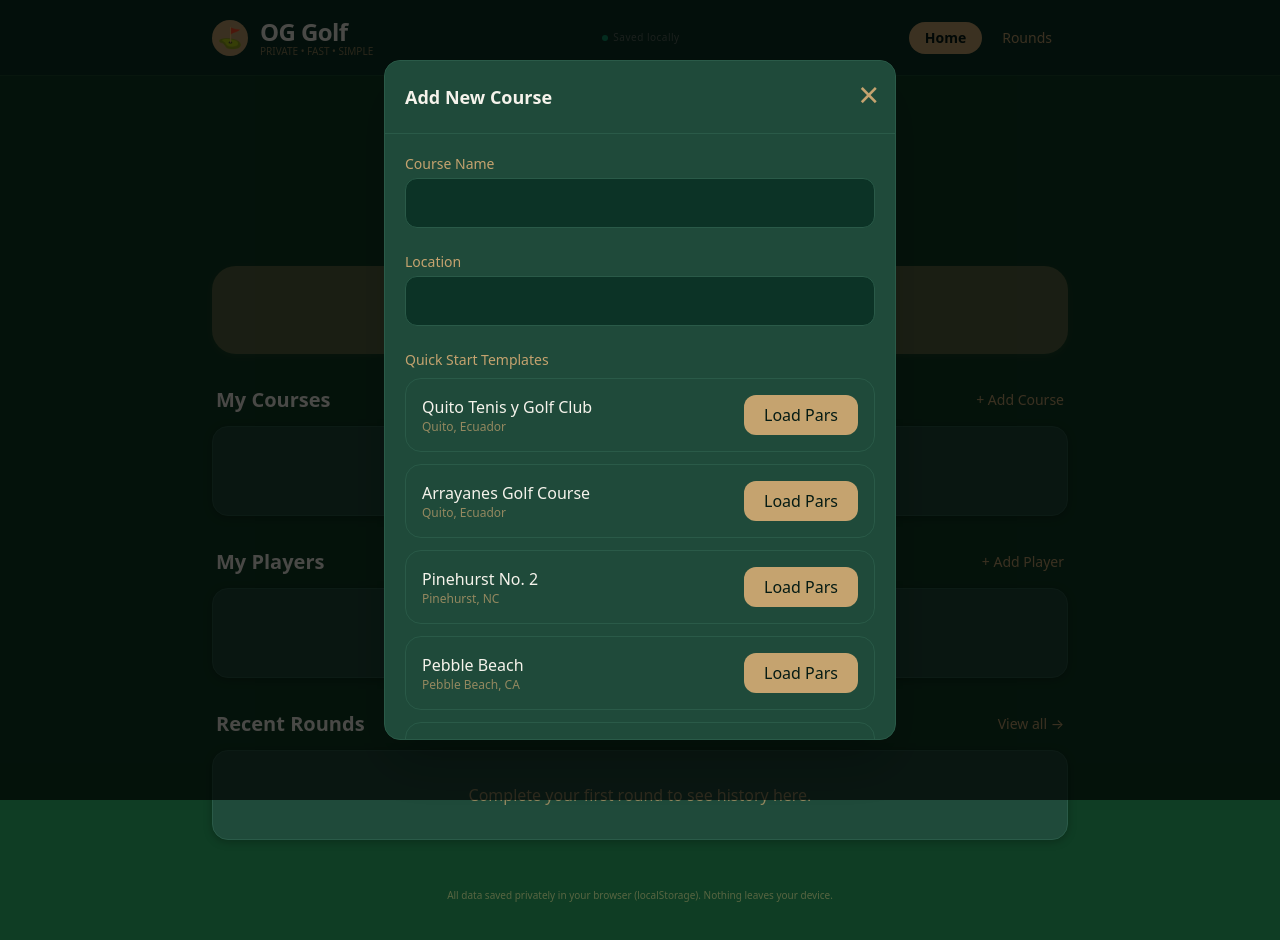
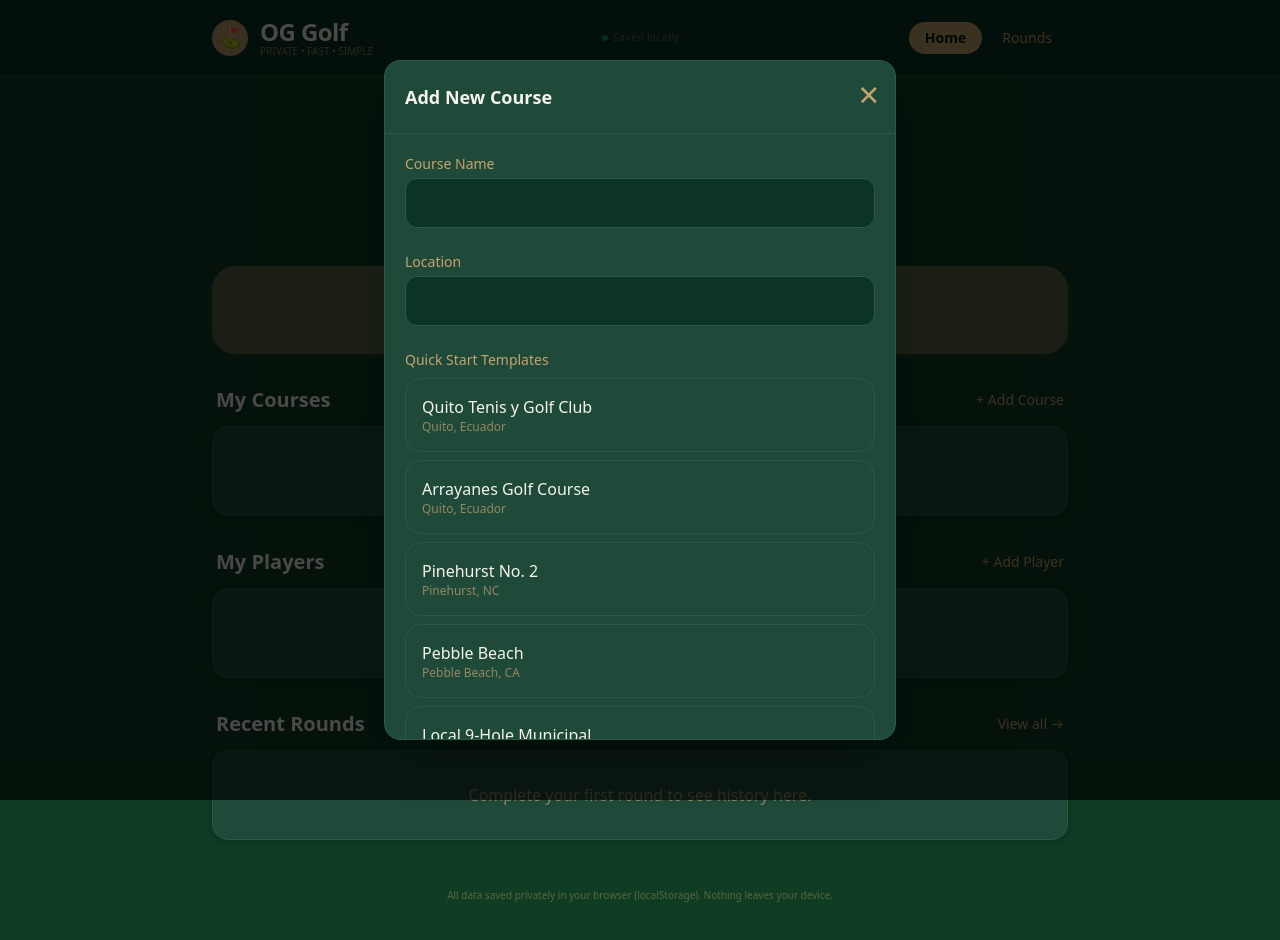
Before and after one commit to pateverab/og-golf, a Next.js app: page / in a window 1280 px wide. Both pictures are taken after a click on the button "+ Add Course". Shown: the top 940 px of the page. Built offline with nearby package versions, Linux system fonts and the light colour scheme.

Commit message:
Update course templates

```diff
--- a/components/CourseForm.tsx
+++ b/components/CourseForm.tsx
@@ -15,21 +15,23 @@ export function CourseForm({ onSave, onCancel }: CourseFormProps) {
     Array.from({ length: 18 }, (_, i) => ({ number: i + 1, par: 4 }))
   );
 
-  const loadFullTemplate = (template: any) => {
-    setName(template.name);
-    setLocation(template.location);
+  const loadTemplate = (template: any) => {
+    setName(template.name || "");
+    setLocation(template.location || "");
 
-    if (template.suggestedPars) {
-      const newHoles = template.suggestedPars.map((par: number, i: number) => ({
-        number: i + 1,
-        par: Number(par)
+    // This is the key - force update
+    const newHoles = (template.suggestedPars || Array(18).fill(4)).map((par: number, index: number) => ({
+      number: index + 1,
+      par: Number(par) || 4,
     }));
+
     setHoles(newHoles);
-    }
   };
 
   const updatePar = (holeNumber: number, newPar: number) => {
-    setHoles(prev => prev.map(h => h.number === holeNumber ? { ...h, par: newPar } : h));
+    setHoles(prev => prev.map(h =>
+      h.number === holeNumber ? { ...h, par: newPar } : h
+    ));
   };
 
   const handleSubmit = (e: React.FormEvent) => {
@@ -42,32 +44,39 @@ export function CourseForm({ onSave, onCancel }: CourseFormProps) {
     <form onSubmit={handleSubmit} className="space-y-6">
       <div>
         <label className="block text-sm font-medium text-[#c5a36f] mb-1">Course Name</label>
-        <input type="text" value={name} onChange={(e) => setName(e.target.value)} className="w-full bg-[#0c3326] border border-[#2a5a48] rounded-xl px-4 py-3 text-white" required />
+        <input
+          type="text"
+          value={name}
+          onChange={(e) => setName(e.target.value)}
+          className="w-full bg-[#0c3326] border border-[#2a5a48] rounded-xl px-4 py-3 text-white"
+          required
+        />
       </div>
 
       <div>
         <label className="block text-sm font-medium text-[#c5a36f] mb-1">Location</label>
-        <input type="text" value={location} onChange={(e) => setLocation(e.target.value)} className="w-full bg-[#0c3326] border border-[#2a5a48] rounded-xl px-4 py-3 text-white" />
+        <input
+          type="text"
+          value={location}
+          onChange={(e) => setLocation(e.target.value)}
+          className="w-full bg-[#0c3326] border border-[#2a5a48] rounded-xl px-4 py-3 text-white"
+        />
       </div>
 
-      {/* Templates with Load Button */}
+      {/* Templates */}
       <div>
         <label className="block text-sm font-medium text-[#c5a36f] mb-2">Quick Start Templates</label>
-        <div className="space-y-3">
-          {SUGGESTED_COURSE_TEMPLATES.map((t, i) => (
-            <div key={i} className="flex gap-3 items-center p-4 border border-[#2a5a48] rounded-2xl">
-              <div className="flex-1">
-                <div className="font-medium">{t.name}</div>
-                <div className="text-xs text-[#c5a36f]/70">{t.location}</div>
-              </div>
+        <div className="space-y-2">
+          {SUGGESTED_COURSE_TEMPLATES.map((template, index) => (
             <button
+              key={index}
               type="button"
-                onClick={() => loadFullTemplate(t)}
-                className="px-5 py-2 bg-[#c5a36f] text-[#051b14] rounded-xl font-medium hover:bg-white transition"
+              onClick={() => loadTemplate(template)}
+              className="w-full text-left p-4 rounded-2xl border border-[#2a5a48] hover:border-[#c5a36f] hover:bg-[#1f4a3a] transition-all"
             >
-                Load Pars
+              <div className="font-medium">{template.name}</div>
+              <div className="text-xs text-[#c5a36f]/70">{template.location}</div>
             </button>
-            </div>
           ))}
         </div>
       </div>
@@ -84,6 +93,8 @@ export function CourseForm({ onSave, onCancel }: CourseFormProps) {
                 value={hole.par}
                 onChange={(e) => updatePar(hole.number, parseInt(e.target.value) || 4)}
                 className="w-full text-center bg-[#0c3326] border border-[#2a5a48] rounded py-2 font-semibold"
+                min="3"
+                max="6"
               />
             </div>
           ))}
@@ -91,8 +102,19 @@ export function CourseForm({ onSave, onCancel }: CourseFormProps) {
       </div>
 
       <div className="flex gap-3 pt-4">
-        <button type="button" onClick={onCancel} className="flex-1 py-3 rounded-xl border border-[#2a5a48]">Cancel</button>
-        <button type="submit" className="flex-1 py-3 rounded-xl bg-[#c5a36f] text-black font-semibold">Save Course</button>
+        <button
+          type="button"
+          onClick={onCancel}
+          className="flex-1 py-3 rounded-xl border border-[#2a5a48] font-semibold"
+        >
+          Cancel
+        </button>
+        <button
+          type="submit"
+          className="flex-1 py-3 rounded-xl bg-[#c5a36f] text-[#051b14] font-semibold"
+        >
+          Save Course
+        </button>
       </div>
     </form>
   );
--- a/lib/calculations.ts
+++ b/lib/calculations.ts
@@ -106,12 +106,14 @@ export const SUGGESTED_COURSE_TEMPLATES: CourseTemplate[] = [
   {
     name: "Quito Tenis y Golf Club",
     location: "Quito, Ecuador",
-    holeCount: 18
+    holeCount: 18,
+    suggestedPars: [4,3,5,4,4,3,4,5,4,4,4,5,4,3,4,4,3,4]
   },
   {
     name: "Arrayanes Golf Course",
     location: "Quito, Ecuador",
-    holeCount: 18
+    holeCount: 18,
+    suggestedPars: [4,4,5,3,4,5,3,4,4,4,3,5,4,3,5,4,3,4]
   },
   { name: "Pinehurst No. 2", location: "Pinehurst, NC", holeCount: 18 },
   { name: "Pebble Beach", location: "Pebble Beach, CA", holeCount: 18 },
```
Lines whose indentation alone changed are shown as unchanged.
